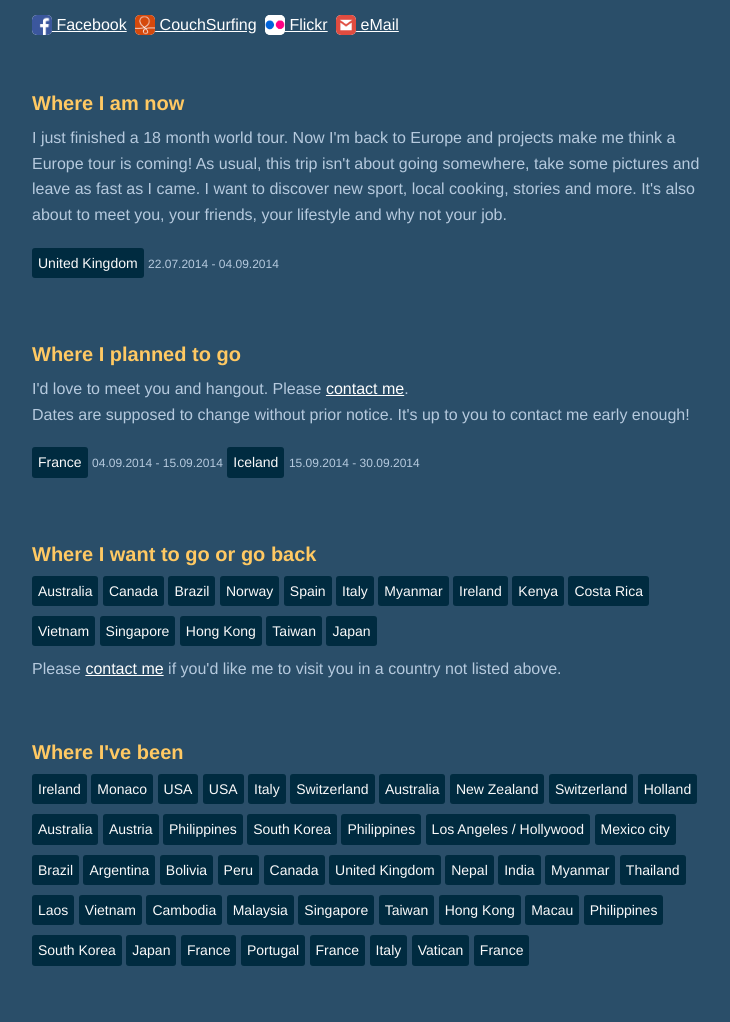
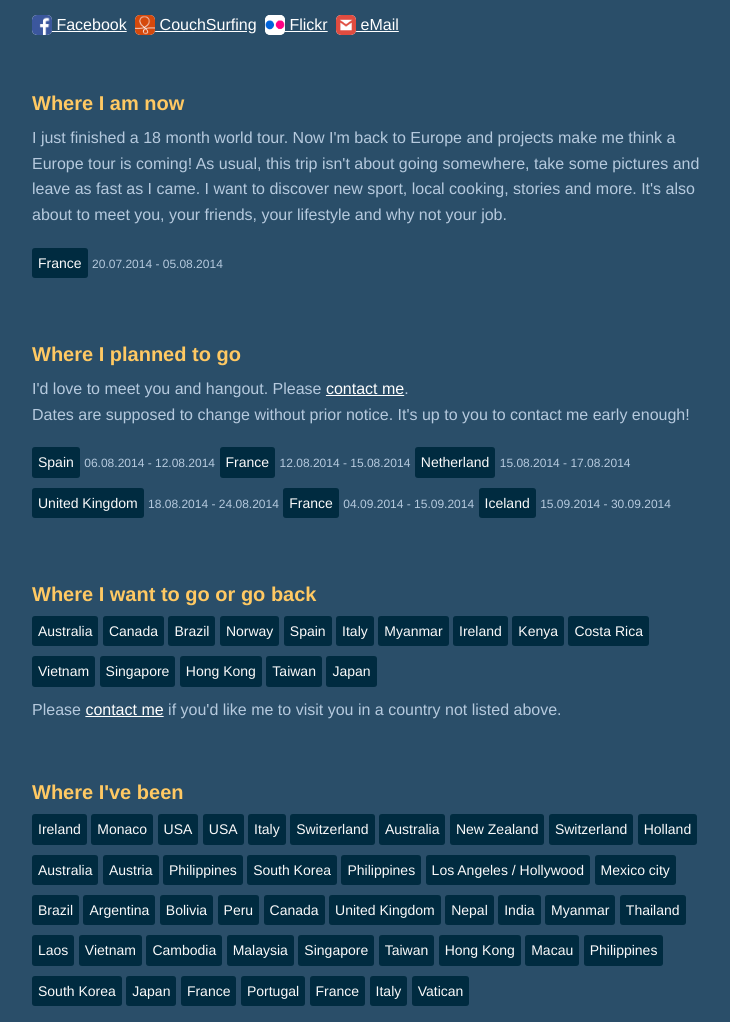
Before and after one commit to spyesx/spyesx.fr-travels, a PHP site: page / in a window 1280 px wide. Shown: the part 2118-3140 px from the top of the page, without its empty margins (268-998 px from the left). Run offline with PHP 8.4, Linux system fonts and the light colour scheme; style sheets or scripts are compiled from the project's sources; some libraries are stand-ins or nearby versions.

Commit message:
update route

```diff
--- a/php/countries.datas.php
+++ b/php/countries.datas.php
@@ -219,12 +219,27 @@
 		array(
 			'name' => 'France',
 			'datein' => '2014-07-20 01:30:00',
-			'dateout' => '2014-07-22 01:30:00',
+			'dateout' => '2014-08-05 01:30:00',
+		),
+		array(
+			'name' => 'Spain',
+			'datein' => '2014-08-06 01:30:00',
+			'dateout' => '2014-08-12 01:30:00',
+		),
+		array(
+			'name' => 'France',
+			'datein' => '2014-08-12 01:30:00',
+			'dateout' => '2014-08-15 01:30:00',
+		),
+		array(
+			'name' => 'Netherland',
+			'datein' => '2014-08-15 01:30:00',
+			'dateout' => '2014-08-17 01:30:00',
 		),
 		array(
 			'name' => 'United Kingdom',
-			'datein' => '2014-07-22 01:30:00',
-			'dateout' => '2014-09-04 01:30:00',
+			'datein' => '2014-08-18 01:30:00',
+			'dateout' => '2014-08-24 01:30:00',
 		),
 		array(
 			'name' => 'France',
```
